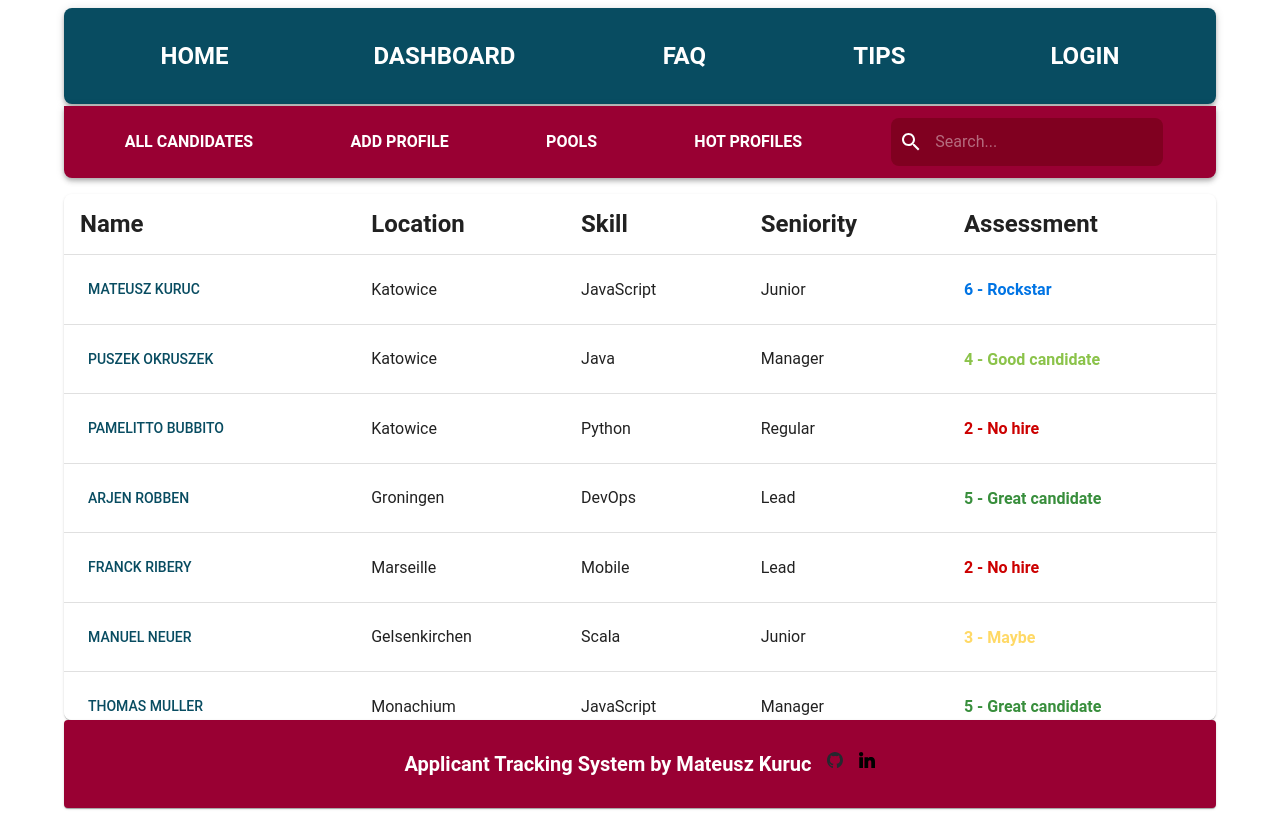
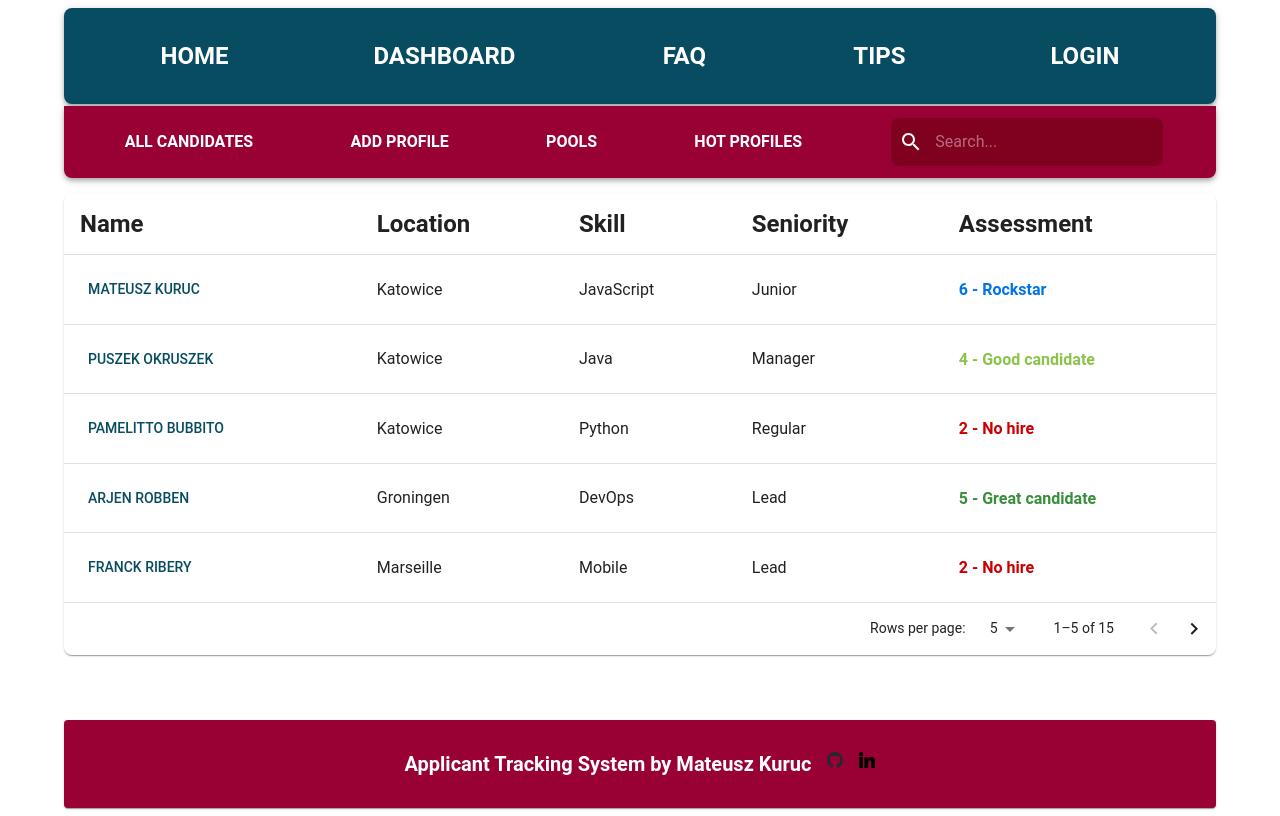
Before and after one commit to MateuszKuruc/ATS-recruitment-app, a React (Create React App) app in the folder ats-frontend/: page /candidates in a window 1280 px wide. Built offline with nearby package versions, Linux system fonts and the light colour scheme.

Commit message:
add table pagination to the all candidates component, use conditional rendering of the array, set up pagination settings

```diff
--- a/ats-frontend/src/components/AllCandidates.js
+++ b/ats-frontend/src/components/AllCandidates.js
@@ -7,12 +7,24 @@ import {
   Paper,
   Button,
   Typography,
+  TablePagination,
 } from "@mui/material";
+import { useState } from "react";
 
 import { Link } from "react-router-dom";
 
 const AllCandidates = ({ candidates }) => {
-  console.log(candidates);
+  const [page, setPage] = useState(0);
+  const [rowsPerPage, setRowsPerPage] = useState(5);
+
+  const handleChangePage = (event, newPage) => {
+    setPage(newPage);
+  };
+
+  const handleChangeRowsPerPage = (event) => {
+    setRowsPerPage(parseInt(event.target.value, 10));
+    setPage(0);
+  };
 
   const getColorForAssessment = (assessment) => {
     switch (assessment) {
@@ -57,7 +69,14 @@ const AllCandidates = ({ candidates }) => {
               <Typography variant="h4">Assessment</Typography>
             </TableCell>
           </TableRow>
-          {candidates.map((candidate) => (
+
+          {(rowsPerPage > 0
+            ? candidates.slice(
+                page * rowsPerPage,
+                page * rowsPerPage + rowsPerPage
+              )
+            : candidates
+          ).map((candidate) => (
             <TableRow key={candidate.id}>
               <TableCell>
                 <Link to={`/candidates/${candidate.id}`}>
@@ -87,6 +106,15 @@ const AllCandidates = ({ candidates }) => {
           ))}
         </TableBody>
       </Table>
+      <TablePagination
+        rowsPerPageOptions={[5, 10, 15, { label: "All", value: -1 }]}
+        component="div"
+        count={candidates.length}
+        page={page}
+        onPageChange={handleChangePage}
+        rowsPerPage={rowsPerPage}
+        onRowsPerPageChange={handleChangeRowsPerPage}
+      />
     </TableContainer>
   );
 };
```
